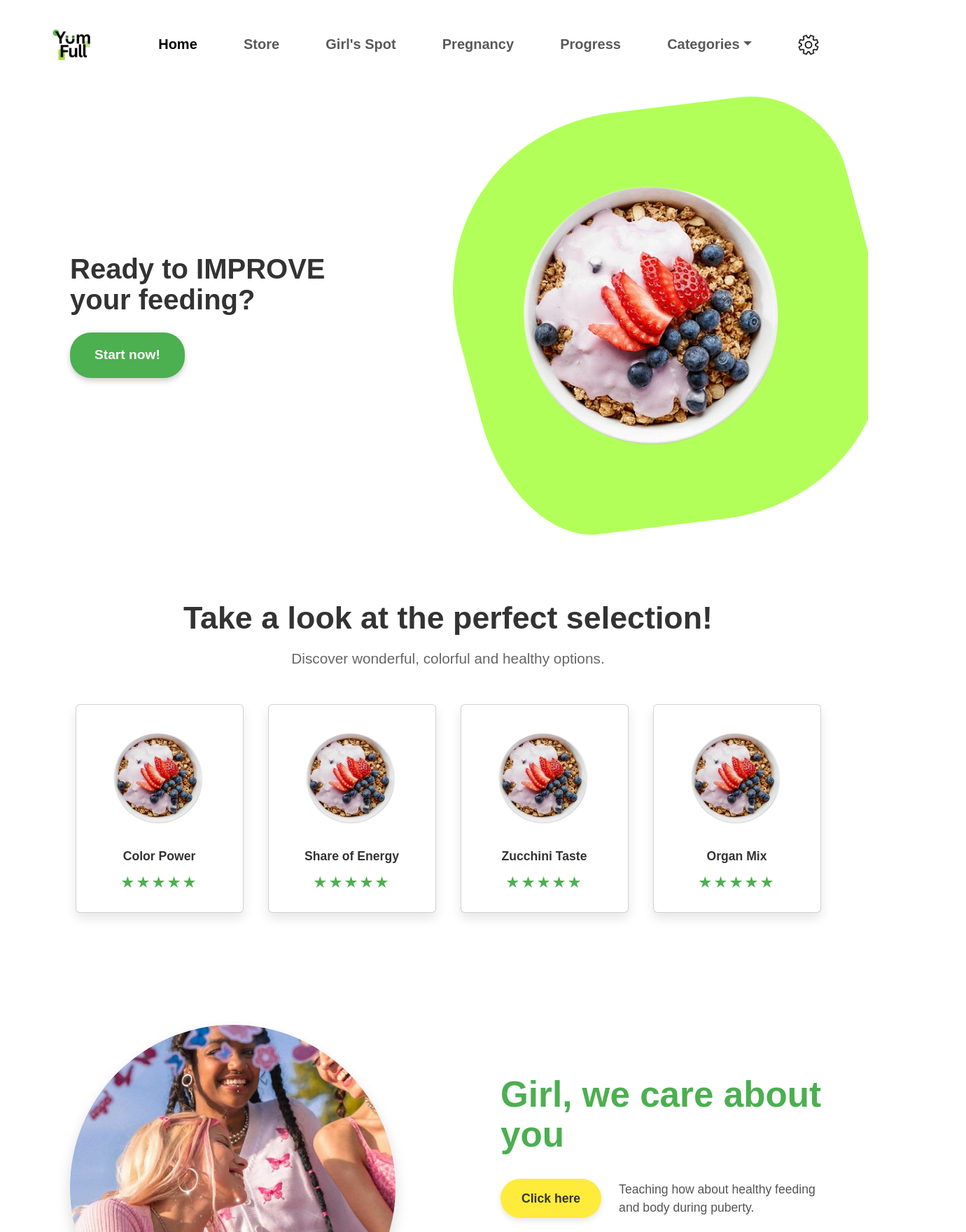
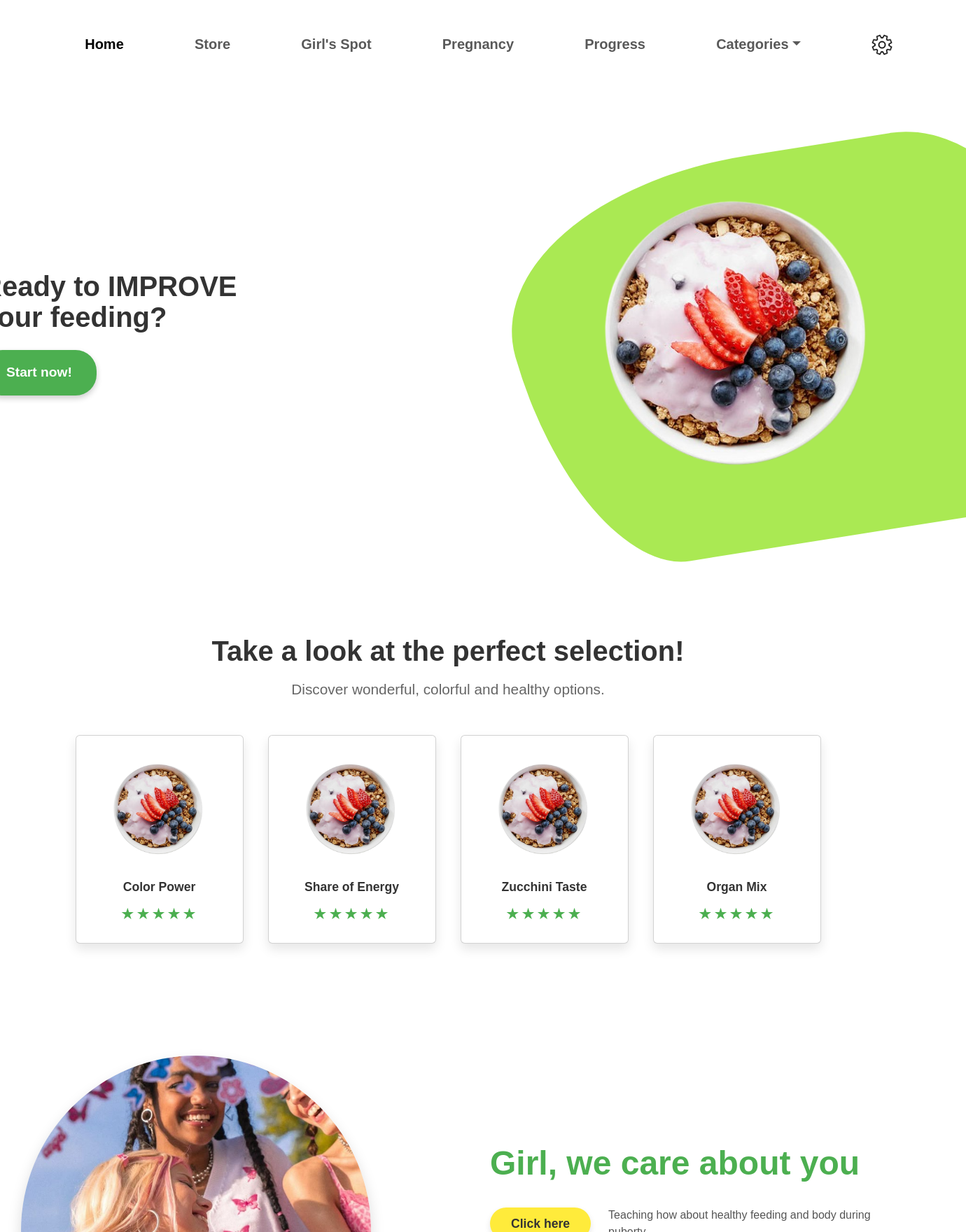
Before and after one commit to ArianaSaenz/FrontEnd-Yumfull, a React (Create React App) app: page /Mainpage in a window 1280 px wide. Shown: the top 1760 px of the page at 70% size, 1380 px wide, since content can reach past the window. Built offline with nearby package versions, Linux system fonts and the light colour scheme.

Commit message:
Tercera versión de la mainpage

```diff
--- a/src/Pages/Mainpage/Mainpage.css
+++ b/src/Pages/Mainpage/Mainpage.css
@@ -15,7 +15,8 @@ body {
     padding: 50px 5%;
     background-color: #ffffff;
     overflow: hidden;
-    min-height: 650px;
+    min-height: 700px;
+    width: 1480px;
 }
 
 .hero-content {
@@ -58,7 +59,7 @@ body {
     justify-content: center;
     align-items: center;
     position: relative;
-    padding-left: 70px;
+    padding-left: 300px;
 }
 
 .hero-bowl-image {
@@ -70,15 +71,15 @@ body {
 
 .abstract-shape {
     position: absolute;
-    width: 600px;
-    height: 600px;
-    background-color: #B2FF59;
-    border-radius: 50% 20% 50% 20% / 50% 20% 50% 30%;
-    top: 50%;
-    left: 60%;
-    transform: translate(-50%, -50%) rotate(-12deg) skew(3deg, 5deg);
+    width: 100%;
+    height: 120%;
+    top: -30px;
+    right: -30%;
+    background-color: #a6e84a;
+    border-radius: 60% 29% 70% 24% / 50% 60% 0% 70%;
     z-index: 1;
-    margin-right: 30000000px;
+    transform: rotate(-12deg) skew(4deg, 3deg);
+    opacity: 0.95;
 }
 
 
@@ -91,7 +92,7 @@ body {
 
 .meal-selection-section h2 {
     font-family: 'Montserrat', sans-serif;
-    font-size: 2.8em;
+    font-size: 2.5em;
     font-weight: 700;
     margin-bottom: 15px;
     color: #333;
@@ -158,7 +159,7 @@ body {
     align-items: center;
     padding: 80px 5%;
     background-color: #ffffff;
-    gap: 150px;
+    gap: 170px;
 }
 
 .female-image-container {
@@ -186,7 +187,7 @@ body {
 
 .female-content h3 {
     font-family: 'Montserrat', sans-serif;
-    font-size: 3.2em;
+    font-size: 3em;
     color: #4CAF50;
     font-weight: 700;
     margin-bottom: 35px;
@@ -204,7 +205,7 @@ body {
 .btn-yellow {
     background-color: #FFEB3B;
     color: #333;
-    padding: 15px 30px;
+    padding: 10px 30px;
     border: none;
     border-radius: 30px;
     font-size: 1.1em;
@@ -221,7 +222,7 @@ body {
 }
 
 .btn-row p {
-    font-size: 1.1em;
+    font-size: 1em;
     color: #555;
     margin: 0;
     flex: 1;
```
